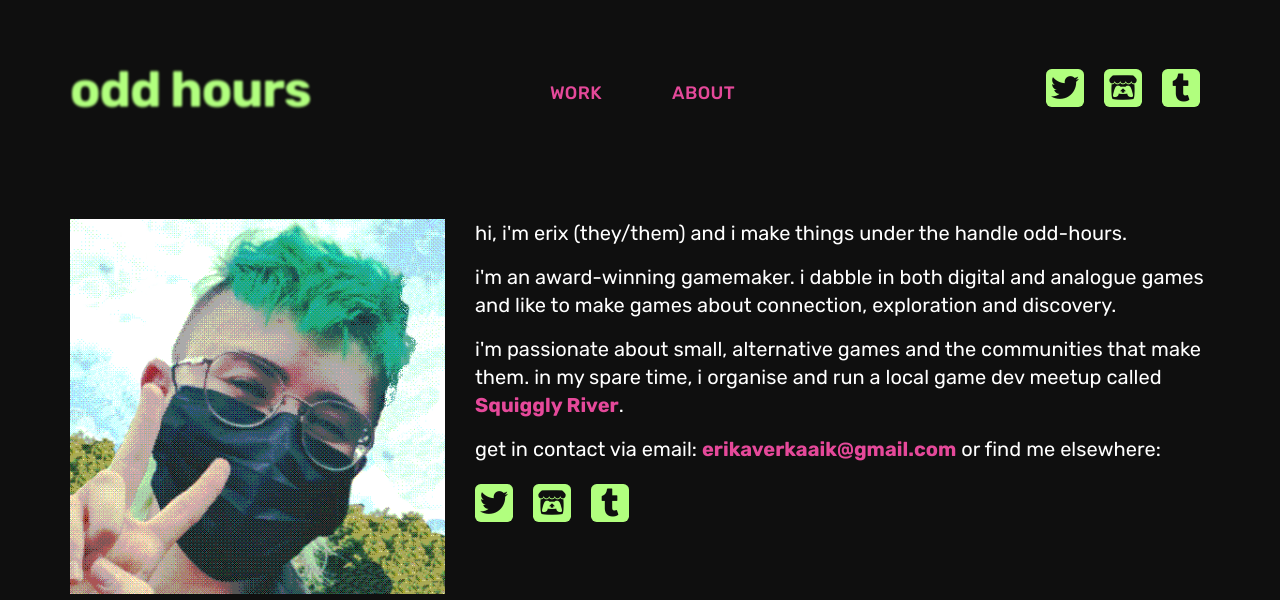
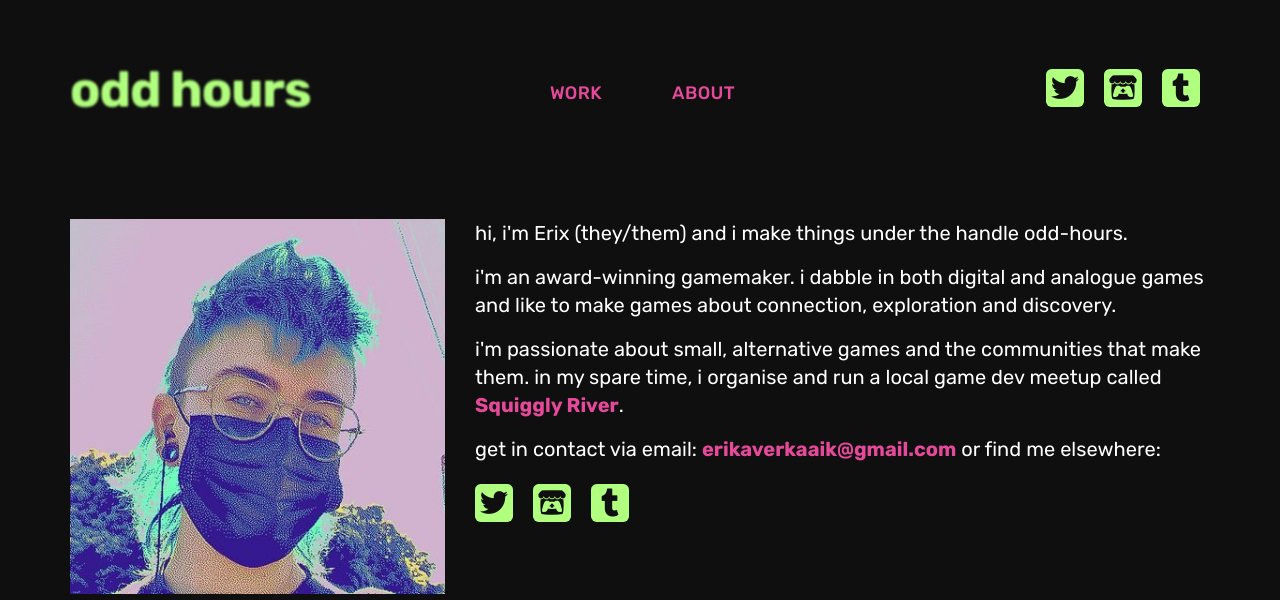
Before and after one commit to ErikaVerkaaik/erikaverkaaik.github.io, a Jekyll site: the page built from about/index.html, in a window 1280 px wide and 900 px high, cut to the strip 0-600 px from the top of the window. Built offline with Jekyll 4.4.1, drawn with Linux system fonts in a browser that asks for light colours; nearby versions of some CDN libraries.

Commit message:
small updates

```diff
--- a/Gemfile
+++ b/Gemfile
@@ -4,8 +4,8 @@ source "https://rubygems.org"
 
 # gem "rails"
 
-gem "jekyll", "~> 4.0"
-
-gem "webrick", "~> 1.8"
+gem "jekyll", "~> 3.9"
+gem "webrick", "~> 1.7"
+gem "kramdown-parser-gfm"
 
 gem "jekyll-sitemap", "~> 1.4"
--- a/_includes/section__about.html
+++ b/_includes/section__about.html
@@ -5,11 +5,11 @@
   <div class="wrap grid-1-2">
 
     <div class="about__image">
-      <img src="{{ '/images/ev.png' | relative_url }}" alt="">
+      <img src="{{ '/images/pfp.jpg' | relative_url }}" alt="">
     </div>
 
     <div class="about__content">
-      <p>hi, i'm erix (they/them) and i make things under the handle odd-hours.</p>
+      <p>hi, i'm Erix (they/them) and i make things under the handle odd-hours.</p>
       <p>i'm an award-winning gamemaker. i dabble in both digital and analogue games and like to make games about connection, exploration and discovery.</p>
       <p>i'm passionate about small, alternative games and the communities that make them. in my spare time, i organise and run a local game dev meetup called <a href="https://twitter.com/squigglyriver">Squiggly River</a>.</p>
       <p>get in contact via email: <a href="mailto:erikaverkaaik@gmail.com">erikaverkaaik@gmail.com</a> or find me elsewhere:</p>
--- a/index.html
+++ b/index.html
@@ -17,7 +17,7 @@ featured_image: /images/social.jpg
 			<div class="title">
 				<p class="subtitle">
 				<!-- {{ page.overtitle }} -->
-				oh hi, my name is erix and i'm an occassional gamemaker. i like to create <a href="https://odd-hours.itch.io/" target="_blank">small, eclectic things</a> and i also  run a local game dev meetup called <a href="http://squigglyriver.com/">squiggly river</a>. <!--i make <a href="#games">games</a>, write <a href="#manifestos">manifestos</a>, and do <a href="#other">other stuff</a>.--> <mark>please enjoy.</mark>
+				oh hi, my name is <span style="color: #b1ff7e;">Erix</span> and i'm an occassional gamemaker. i like to create <a href="https://odd-hours.itch.io/" target="_blank">small, eclectic things</a> and i also  run a local game dev meetup called <a href="http://squigglyriver.com/">Squiggly River</a>. <!--i make <a href="#games">games</a>, write <a href="#manifestos">manifestos</a>, and do <a href="#other">other stuff</a>.--> <mark>please enjoy.</mark>
 				</p>
 			</div>
 		</div>
```
Also changed, not shown: Gemfile.lock, images/pfp.jpg (added), 2 other files.
